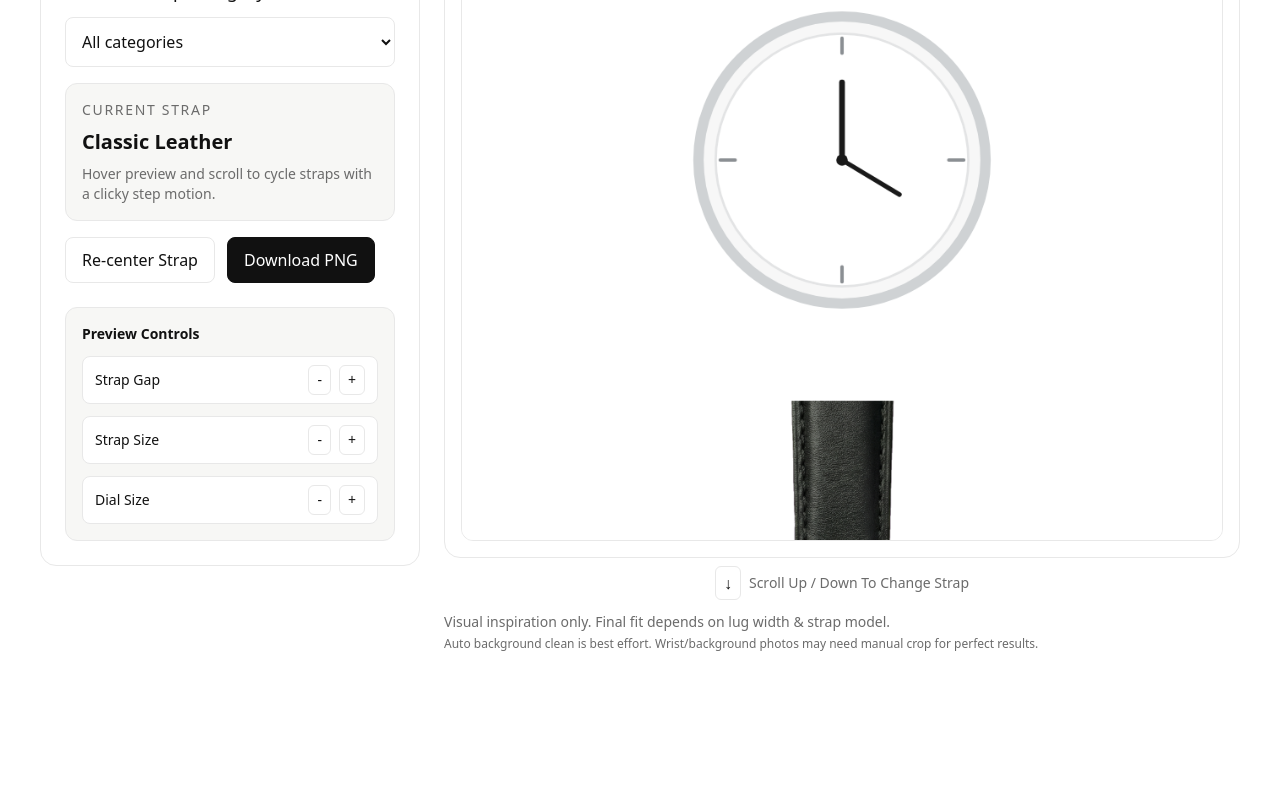
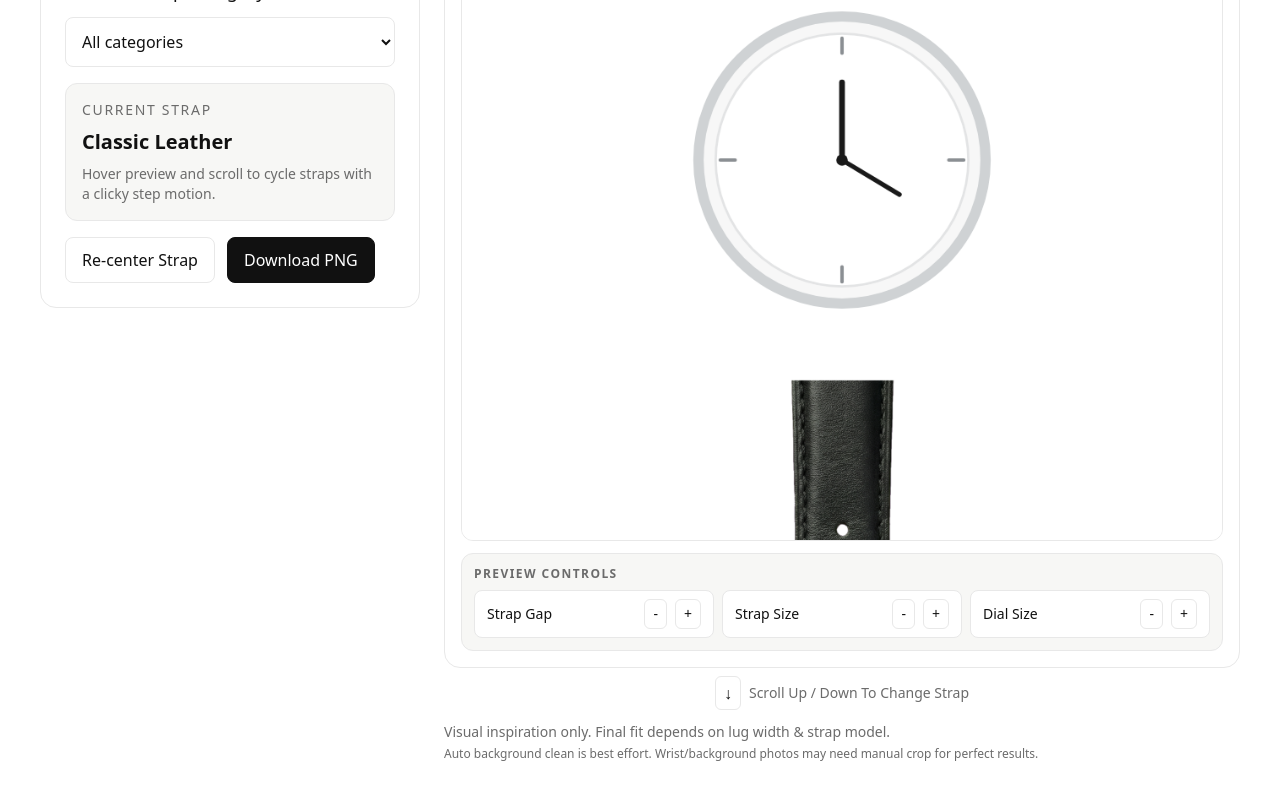
Before and after one commit to sakaarpuri/watch-strap-visualizer, a Next.js app: page / in a window 1280 px wide. Shown: the part 582-1382 px from the top of the page. Before the commit the page ends 1282 px from the top, so only its background shows below. Built offline with nearby package versions, Linux system fonts and the light colour scheme.

Commit message:
Move controls into preview and decouple dial zoom from strap fit

```diff
--- a/app/page.tsx
+++ b/app/page.tsx
@@ -60,8 +60,7 @@ export default function Home() {
       const aligned = await calculateAutoPlacement(
         watchSrc,
         currentStrap.strapASrc,
-        currentStrap.strapBSrc,
-        dialScale
+        currentStrap.strapBSrc
       );
       setPartA(aligned.partA);
       setPartB(aligned.partB);
@@ -74,7 +73,7 @@ export default function Home() {
     void autoAlignStraps();
     // Recompute placement whenever dial or strap selection changes.
     // eslint-disable-next-line react-hooks/exhaustive-deps
-  }, [watchSrc, category, strapIndex, dialScale]);
+  }, [watchSrc, category, strapIndex]);
 
   const onCycleStrap = (direction: 1 | -1) => {
     setStrapIndex((prev) => {
@@ -93,7 +92,7 @@ export default function Home() {
     const centerY = (partA.y + partB.y) / 2;
     const halfGap = (partB.y - partA.y) / 2;
     const step = 18;
-    const minHalfGap = 300 * dialScale;
+    const minHalfGap = 250;
     const maxHalfGap = 520;
     const nextHalfGap = clamp(
       halfGap + (direction === "in" ? -step : step),
@@ -183,26 +182,6 @@ export default function Home() {
               </button>
             </div>
 
-            <div className="mt-6 rounded-xl border border-line bg-canvas p-4">
-              <p className="text-sm font-semibold text-ink">Preview Controls</p>
-              <div className="mt-3 grid gap-3">
-                <ControlRow
-                  label="Strap Gap"
-                  onMinus={() => adjustGap("in")}
-                  onPlus={() => adjustGap("out")}
-                />
-                <ControlRow
-                  label="Strap Size"
-                  onMinus={() => adjustStrapScale("out")}
-                  onPlus={() => adjustStrapScale("in")}
-                />
-                <ControlRow
-                  label="Dial Size"
-                  onMinus={() => adjustDialScale("out")}
-                  onPlus={() => adjustDialScale("in")}
-                />
-              </div>
-            </div>
           </div>
         </aside>
 
@@ -242,6 +221,30 @@ export default function Home() {
               setPartB(nextB);
             }}
             onCycleStrap={onCycleStrap}
+            controls={
+              <div className="rounded-xl border border-line bg-canvas p-3">
+                <p className="text-xs font-semibold uppercase tracking-[0.12em] text-muted">
+                  Preview Controls
+                </p>
+                <div className="mt-2 grid gap-2 md:grid-cols-3">
+                  <ControlRow
+                    label="Strap Gap"
+                    onMinus={() => adjustGap("in")}
+                    onPlus={() => adjustGap("out")}
+                  />
+                  <ControlRow
+                    label="Strap Size"
+                    onMinus={() => adjustStrapScale("out")}
+                    onPlus={() => adjustStrapScale("in")}
+                  />
+                  <ControlRow
+                    label="Dial Size"
+                    onMinus={() => adjustDialScale("out")}
+                    onPlus={() => adjustDialScale("in")}
+                  />
+                </div>
+              </div>
+            }
           />
         ) : (
           <div className="rounded-2xl border border-line bg-canvas p-4 text-sm text-muted">
--- a/components/CanvasPreview.tsx
+++ b/components/CanvasPreview.tsx
@@ -3,6 +3,7 @@
 import {
   forwardRef,
   PointerEvent,
+  ReactNode,
   useEffect,
   useImperativeHandle,
   useRef,
@@ -21,6 +22,7 @@ interface CanvasPreviewProps {
   watchScale: number;
   onDragPartsChange: (nextPartA: PartTransform, nextPartB: PartTransform) => void;
   onCycleStrap: (direction: 1 | -1) => void;
+  controls?: ReactNode;
 }
 
 export interface CanvasPreviewRef {
@@ -38,7 +40,8 @@ const CanvasPreview = forwardRef<CanvasPreviewRef, CanvasPreviewProps>(
       style,
       watchScale,
       onDragPartsChange,
-      onCycleStrap
+      onCycleStrap,
+      controls
     },
     ref
   ) => {
@@ -181,6 +184,7 @@ const CanvasPreview = forwardRef<CanvasPreviewRef, CanvasPreviewProps>(
           style={{ touchAction: "none" }}
           aria-label="Preview canvas. Drag to move straps. Scroll to cycle strap designs."
         />
+        {controls ? <div className="mt-3">{controls}</div> : null}
         {error ? <p className="mt-2 text-sm text-red-600">{error}</p> : null}
       </div>
     );
--- a/lib/compose.ts
+++ b/lib/compose.ts
@@ -163,8 +163,7 @@ const clamp = (value: number, min: number, max: number) =>
 export const calculateAutoPlacement = async (
   watchSrc: string,
   strapASrc: string,
-  strapBSrc: string,
-  watchScale = 1
+  strapBSrc: string
 ): Promise<{ partA: PartTransform; partB: PartTransform }> => {
   const [watch, partAImage, partBImage] = await Promise.all([
     loadImage(watchSrc),
@@ -172,9 +171,9 @@ export const calculateAutoPlacement = async (
     loadImage(strapBSrc)
   ]);
 
-  const watchRect = getWatchRect(watch, watchScale);
-  const targetStrapWidth = watchRect.w * 0.32;
-  const overlap = Math.max(10, watchRect.h * 0.035);
+  const watchRect = getWatchRect(watch, 1);
+  const targetStrapWidth = watchRect.w * 0.42;
+  const overlap = Math.max(12, watchRect.h * 0.075);
 
   const scaleA = clamp((targetStrapWidth / partAImage.width) * 100, 30, 230);
   const scaleB = clamp((targetStrapWidth / partBImage.width) * 100, 30, 230);
```
